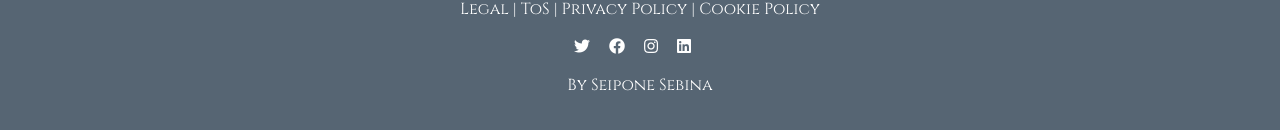
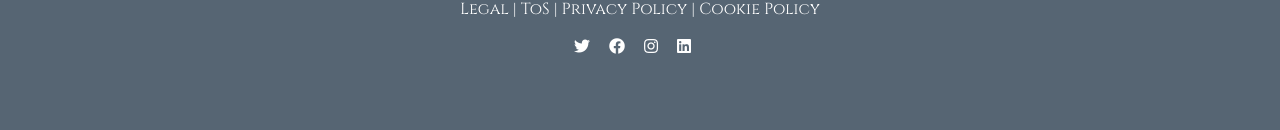
Before and after one commit to Bakangjoubert/bakakkng-assignment, a plain HTML site: page collections.html in a window 1280 px wide. Shown: the part 3628-3758 px from the top of the page. Drawn offline with Linux system fonts and the light colour scheme; files that its build step writes are made by us from their sources; files whose address does not match are found by name; a web font is replaced by a local one.

Commit message:
Update collections.html

```diff
--- a/collections.html
+++ b/collections.html
@@ -144,7 +144,6 @@
             <i class="fab fa-instagram"></i>
             <i class="fab fa-linkedin"></i>
         </div>
-        <p>By Seipone Sebina</p>
 
     </div>
 
```
